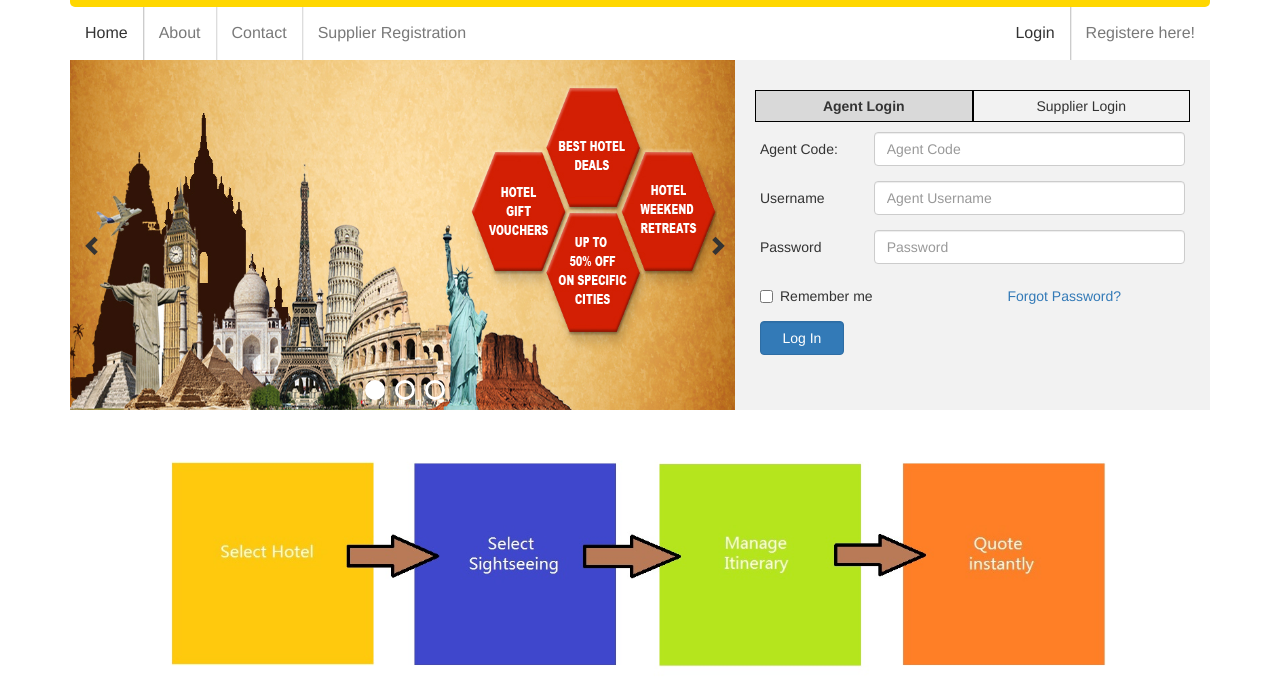
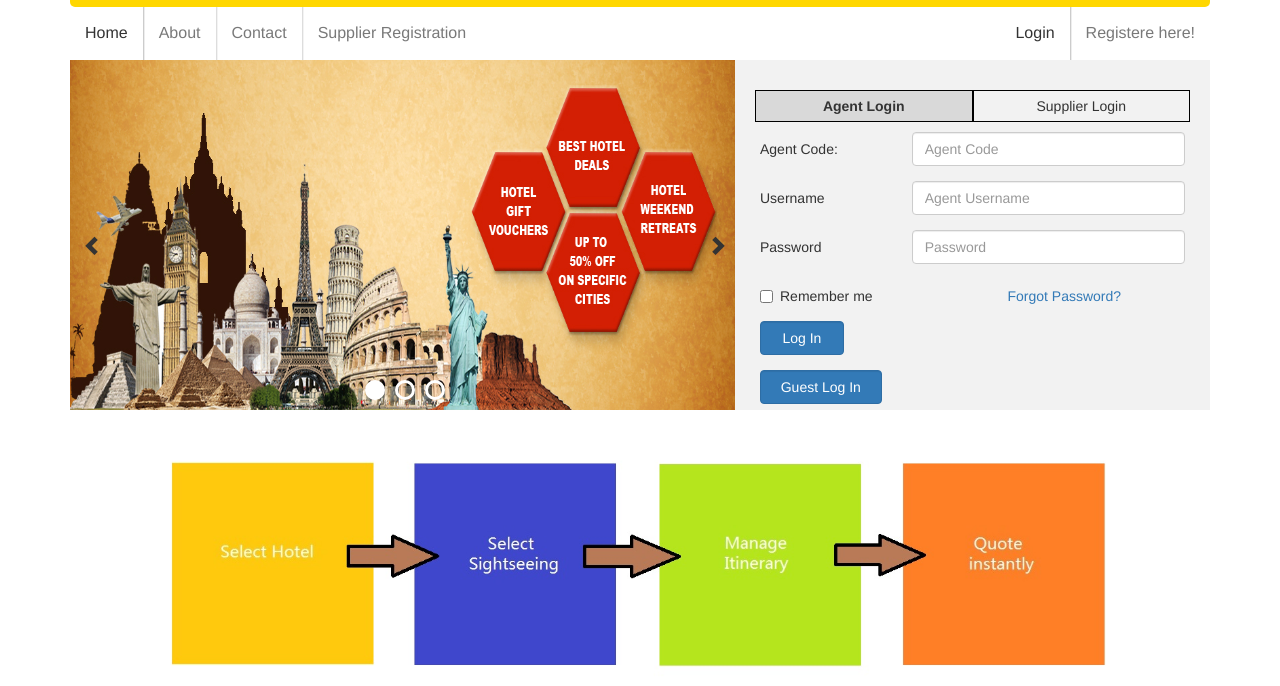
Before and after one commit to harshalitalele/sample-travel-planner, a plain HTML site: page index.html at #!/login in a window 1280 px wide. Shown: the part 73-759 px from the top of the page. Drawn offline with Linux system fonts and the light colour scheme.

Commit message:
css changes and default route to login added

```diff
--- a/app.js
+++ b/app.js
@@ -77,6 +77,7 @@ app.config(function($stateProvider, $urlRouterProvider) {
                 }
             }
         })
+        .state("otherwise", { url : '/login'})
 });
 
 app.controller('mainCtrl', ['$scope',
--- a/templates/login.html
+++ b/templates/login.html
@@ -35,20 +35,20 @@
             </div>
             <form class="form-horizontal login-inner-form ">
                 <div class="form-group">
-                    <div for="AgentCode" class="col-md-3 control-label">Agent Code:</div>
-                    <div class="col-md-9">
+                    <div for="AgentCode" class="col-md-4 control-label">{{userType}} Code:</div>
+                    <div class="col-md-8">
                         <input type="text" class="form-control" id="agentcode" placeholder="{{userType + ' Code'}}"/>
                     </div>
                 </div>
                 <div class="form-group">
-                    <div for="Username" class="col-md-3 control-label">Username</div>
-                    <div class="col-md-9">
+                    <div for="Username" class="col-md-4 control-label">Username</div>
+                    <div class="col-md-8">
                         <input type="text" class="form-control" id="username" placeholder="{{userType + ' Username'}}"/>
                     </div>
                 </div>
                 <div class="form-group">
-                    <div for="Password" class="col-md-3 control-label">Password</div>
-                    <div class="col-md-9">
+                    <div for="Password" class="col-md-4 control-label">Password</div>
+                    <div class="col-md-8">
                         <input type="password" class="form-control" id="password" placeholder="Password"/>
                     </div>
                 </div>
@@ -70,7 +70,12 @@
                 </div>
                 <div class="form-group">
                     <div class="col-md-3">
-                        <button class="form-control btn-primary" ng-click="authenticateUserAndLogIn()">Log In</button>
+                        <button class="form-control btn-primary" ng-click="authenticateUserAndLogIn(false)">Log In</button>
+                    </div>
+                </div>
+                <div class="form-group">
+                    <div class="col-md-4">
+                        <button class="form-control btn-primary" ng-click="authenticateUserAndLogIn()">Guest Log In</button>
                     </div>
                 </div>
             </form>
```
